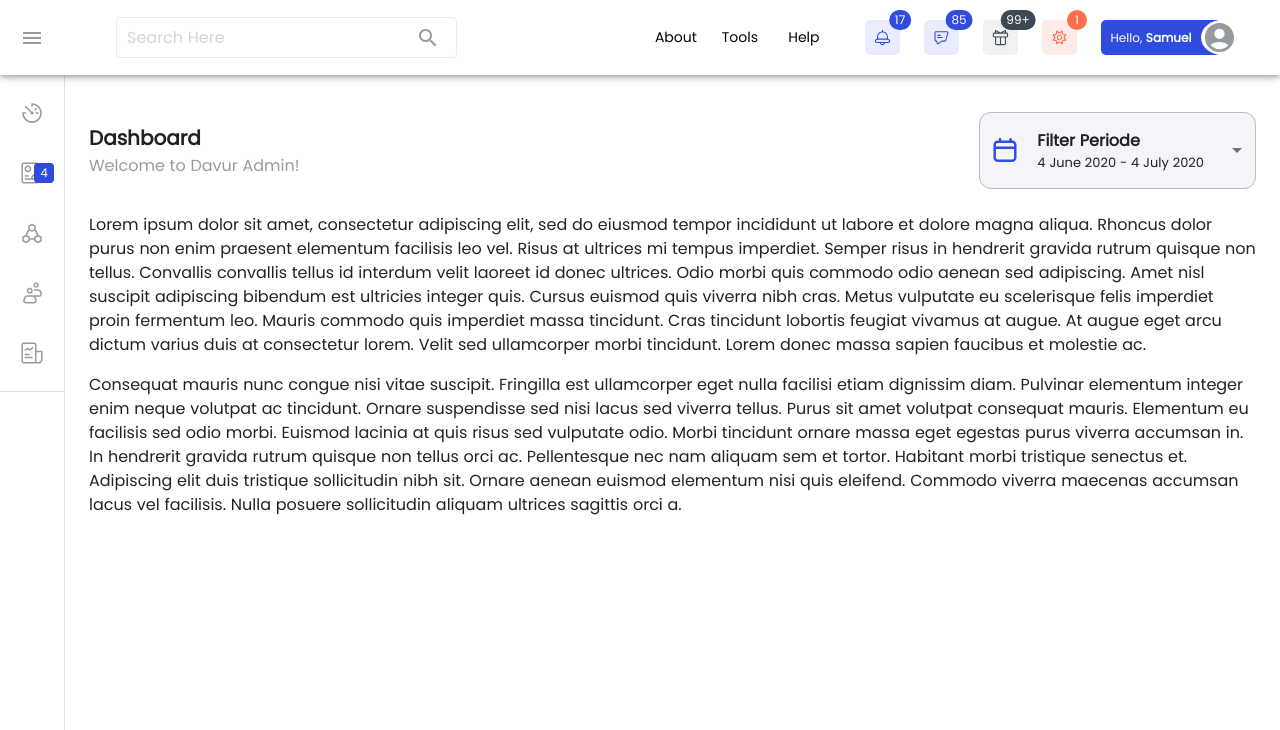
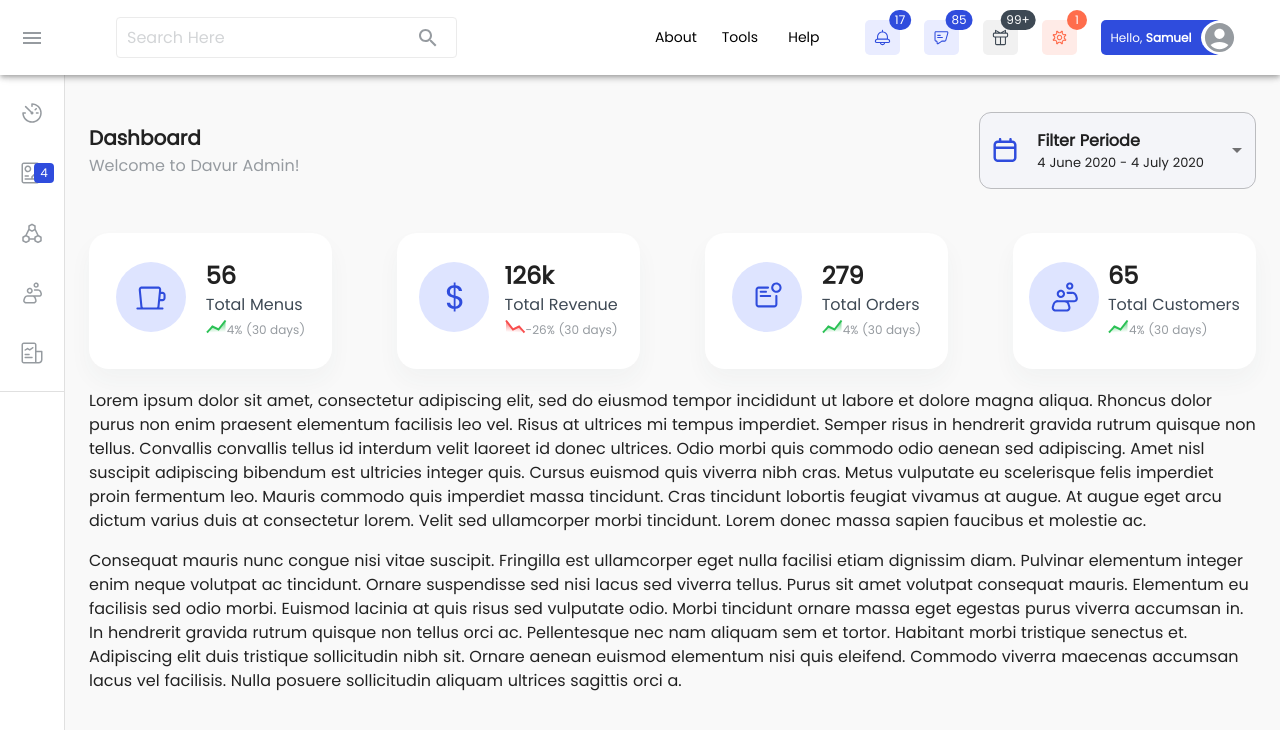
Before and after one commit to javadhaditaghi/restaurant-dashboard-React-, a React (Vite) app: page / in a window 1280 px wide. Shown: the top 730 px of the page. Built offline with nearby package versions, Linux system fonts and the light colour scheme.

Commit message:
Add the information summary section cards and information

```diff
--- /dev/null
+++ b/src/components/InfoSummery/InfoSummart.json
@@ -0,0 +1,34 @@
+[ {
+        "ImgSrc": "../../../src/assets/images/icons/coffee.svg",
+        "statistics": "56",
+        "title": "Total Menus",
+        "condition":"4%",
+        "growth":"../../../src/assets/images/icons/condition/graphGrowth.svg",
+        "decline":"../../../src/assets/images/icons/condition/graphDecline.svg"
+      },
+      {
+        "ImgSrc": "../../../src/assets/images/icons/dollar.svg",
+        "statistics": "126k",
+        "title": "Total Revenue",
+        "condition":"-26%",
+        "growth":"../../../src/assets/images/icons/condition/graphGrowth.svg",
+        "decline":"../../../src/assets/images/icons/condition/graphDecline.svg"
+      },
+      {
+        "ImgSrc": "../../../src/assets/images/icons/orders.svg",
+        "statistics": "279",
+        "title": "Total Orders",
+        "condition":"4%",
+        "growth":"../../../src/assets/images/icons/condition/graphGrowth.svg",
+        "decline":"../../../src/assets/images/icons/condition/graphDecline.svg"
+      },
+      {
+        "ImgSrc": "../../../src/assets/images/icons/customers.svg",
+        "statistics": "65",
+        "title": "Total Customers",
+        "condition":"4%",
+        "growth":"../../../src/assets/images/icons/condition/graphGrowth.svg",
+        "decline":"../../../src/assets/images/icons/condition/graphDecline.svg"
+      }
+
+  ]
--- /dev/null
+++ b/src/components/InfoSummery/InfoSummary.jsx
@@ -0,0 +1,43 @@
+import InnerBox from "./InnerBox"
+import { Box, Typography } from "@mui/material"
+import infoSummary from "./InfoSummart.json"
+
+
+const InfoSummary = () => {
+
+    return (
+        <Box sx={{ display: "flex", justifyContent: "space-between", alignItems: "center", my: "20px" }}>
+
+            {
+
+
+                infoSummary.map((item) => (
+                    <InnerBox>
+                        <Box>
+                            <img src={item.ImgSrc} width={70} />
+                        </Box>
+                        <Box>
+                            <Typography variant="h5" fontWeight={700}>{item.statistics}</Typography>
+                            <Typography variant="body1" color={"#3E4954"}>{item.title}</Typography>
+                            <Box variant="span">
+                                <img src={parseInt(item.condition) > 0 ? item.growth : item.decline} />
+
+                                <Typography variant="caption" color={"#969BA0"}>{item.condition} (30 days)</Typography>
+                            </Box>
+
+                        </Box>
+                    </InnerBox>
+
+
+                ))
+            }
+
+
+
+
+        </Box>
+    )
+}
+
+
+export default InfoSummary
--- /dev/null
+++ b/src/components/InfoSummery/InnerBox.jsx
@@ -0,0 +1,35 @@
+import * as React from 'react';
+import { Box, ThemeProvider } from '@mui/material';
+
+export default function InnerBox(props) {
+    return (
+        <ThemeProvider
+            theme={{
+                palette: {
+                    primary: {
+                        main: '#FFF',
+                        dark: '#0066CC',
+                    },
+                },
+            }}
+        >
+            <Box
+                sx={{
+                    width: "19vw",
+                    height: "8.5rem",
+                    borderRadius: "1.25rem;",
+                    bgcolor: 'primary.main',
+                    boxShadow: "0px 12px 23px 0px rgba(62, 73, 84, 0.04)",
+                    display: "flex",
+                    justifyContent: "space-evenly",
+                    alignItems: "center",
+                    flexShrink: 1,
+                    padding: "7px",
+
+                    '&:hover': {
+                        bgcolor: 'primary.dark',
+                    },
+                }}>{props.children}</Box>
+        </ThemeProvider>
+    );
+}
--- a/src/components/sidebar/sidebar.jsx
+++ b/src/components/sidebar/sidebar.jsx
@@ -37,6 +37,7 @@ import MoreIcon from '@mui/icons-material/MoreVert';
 
 // Imported Sections
 import DashboardHeader from '../dashboardHeader/DashboardHeader';
+import InfoSummary from '../InfoSummery/InfoSummary';
 
 
 
@@ -575,9 +576,11 @@ export default function MiniDrawer() {
                 <Divider />
 
             </Drawer>
-            <Box component="main" sx={{ flexGrow: 1, p: 3 }}>
+            <Box component="main" sx={{ flexGrow: 1, p: 3, backgroundColor: "#F9F9F9" }}>
                 <DrawerHeader />
                 <DashboardHeader />
+                <InfoSummary />
+
                 <Typography paragraph>
                     Lorem ipsum dolor sit amet, consectetur adipiscing elit, sed do eiusmod
                     tempor incididunt ut labore et dolore magna aliqua. Rhoncus dolor purus non
```
Also changed, not shown: src/assets/images/icons/condition/graphDecline.svg (added), src/assets/images/icons/condition/graphGrowth.svg (added).
